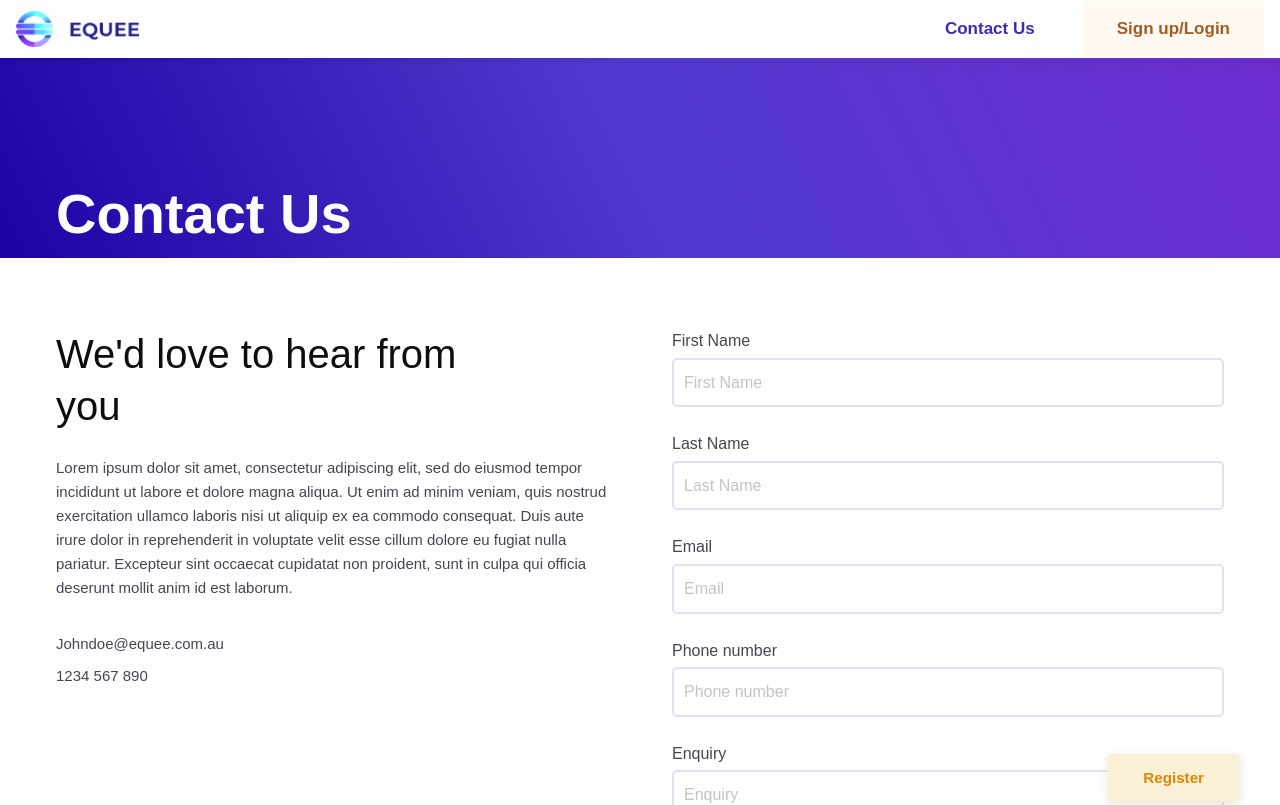
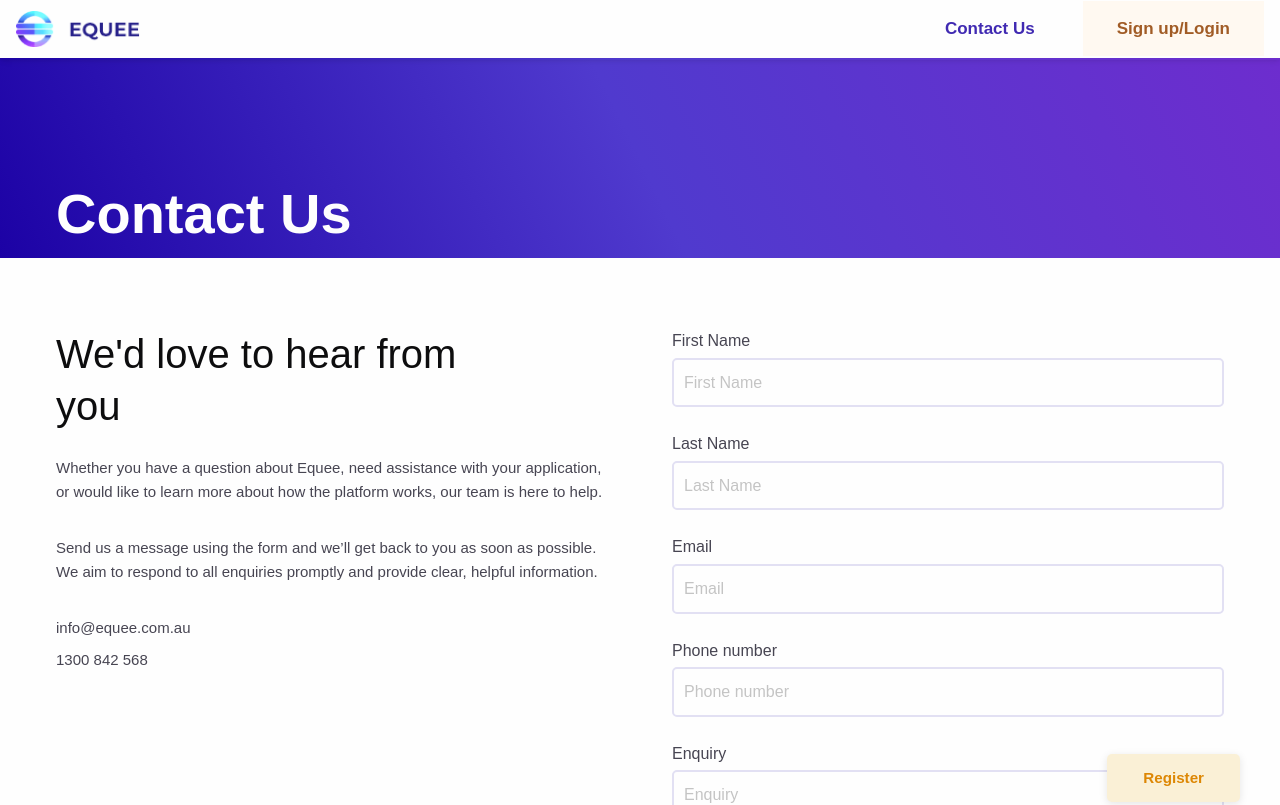
Before and after one commit to arharutyu/equee-public, a React (Vite) app: page /contact in a window 1280 px wide. Shown: the top 805 px of the page. Built offline with nearby package versions, Linux system fonts and the light colour scheme.

Commit message:
Text changes

```diff
--- a/src/components/10-FAQ/FAQ.tsx
+++ b/src/components/10-FAQ/FAQ.tsx
@@ -9,7 +9,7 @@ interface FAQItem {
 const faqData: FAQItem[] = [
     {
         question: "Can't I just leave my super with the option I've chosen?",
-        answer: "You can but there's a big problem with set and forget super. Things change. Your investment strategy or fund may not always be the right one for you. Fund performance changes. Fees change. Even the people managing your money may change. Equee makes sure you always have the right strategy in place for you. Having the right strategy may mean better returns over the life of the investment and in turn a bigger super balance."
+        answer: "You can, but there's a big problem with set and forget super. Things change. Your investment strategy or fund may not always be the right one for you. Fund performance changes. Fees change. Even the people managing your money may change. Equee makes sure you always have the right strategy in place for you. Having the right strategy may mean better returns over the life of the investment and in turn a bigger super balance."
     },
     {
         question: "How much insurance do I need?",
--- a/src/components/9-Process/Process.tsx
+++ b/src/components/9-Process/Process.tsx
@@ -19,15 +19,15 @@ const processSteps: ProcessStep[] = [
         items: [
             {
                 number: 1,
+                text: 'You complete some questions and upload some documents for us.'
+            },
+            {
+                number: 2,
                 text: 'We confirm your identity (this a Government requirement).'
             },
             {
-                number: 2,
-                text: 'You complete some questions for us.'
-            },
-            {
                 number: 3,
-                text: "We complete of advice with your recommendations and send it to you. You'll also have a copy of it in your personal online portal as well as all other communications we have with you, eg. Email."
+                text: "We complete of advice with your recommendations and send it to you. You'll also have a copy of it in your personal online portal as well as all other documents we have with you, eg. superannuation reports"
             },
             {
                 number: 4,
@@ -48,7 +48,7 @@ const processSteps: ProcessStep[] = [
             },
             {
                 number: 7,
-                text: 'The new superfund then sets up your account, receives your super balance and invests it based on our recommendations. They also provide you online log in details and password.'
+                text: 'The new superfund then sets up your account, receives your super balance and invests it based on our recommendations. They also provide you online log-in details and password.'
             },
             {
                 number: 8,
--- a/src/components/Contact/Content.tsx
+++ b/src/components/Contact/Content.tsx
@@ -32,16 +32,14 @@ export const ContactContent = () => {
                     <div className="contact-info">
                         <h2 className="contact-info-title">We'd love to hear from you</h2>
                         <p className="contact-info-description">
-                            Lorem ipsum dolor sit amet, consectetur adipiscing elit, sed do eiusmod tempor
-                            incididunt ut labore et dolore magna aliqua. Ut enim ad minim veniam, quis
-                            nostrud exercitation ullamco laboris nisi ut aliquip ex ea commodo consequat.
-                            Duis aute irure dolor in reprehenderit in voluptate velit esse cillum dolore
-                            eu fugiat nulla pariatur. Excepteur sint occaecat cupidatat non proident,
-                            sunt in culpa qui officia deserunt mollit anim id est laborum.
+                            Whether you have a question about Equee, need assistance with your application, or would like to learn more about how the platform works, our team is here to help.
+                        </p>
+                        <p className="contact-info-description">
+                            Send us a message using the form and we’ll get back to you as soon as possible. We aim to respond to all enquiries promptly and provide clear, helpful information.
                         </p>
                         <div className="contact-info-details">
-                            <p className="contact-info-email">Johndoe@equee.com.au</p>
-                            <p className="contact-info-phone">1234 567 890</p>
+                            <p className="contact-info-email">info@equee.com.au</p>
+                            <p className="contact-info-phone">1300 842 568</p>
                         </div>
                     </div>
 
```
Also changed, not shown: 2 other files (tests, documents, lock files or other folders).
